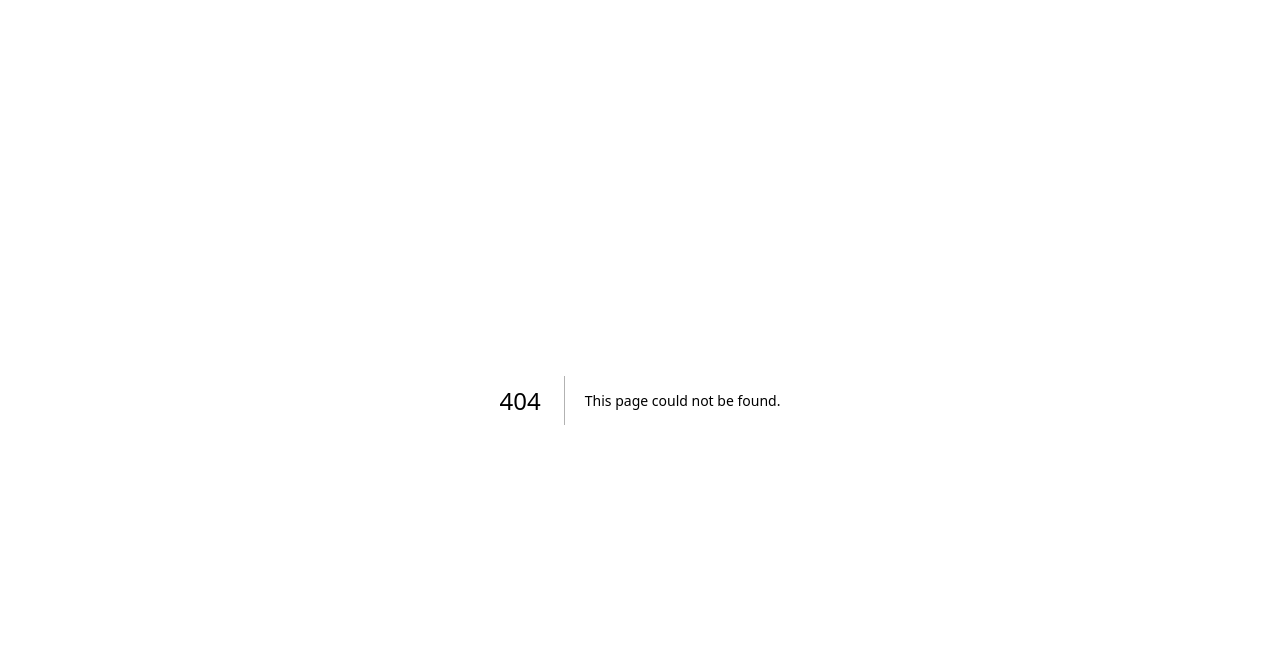
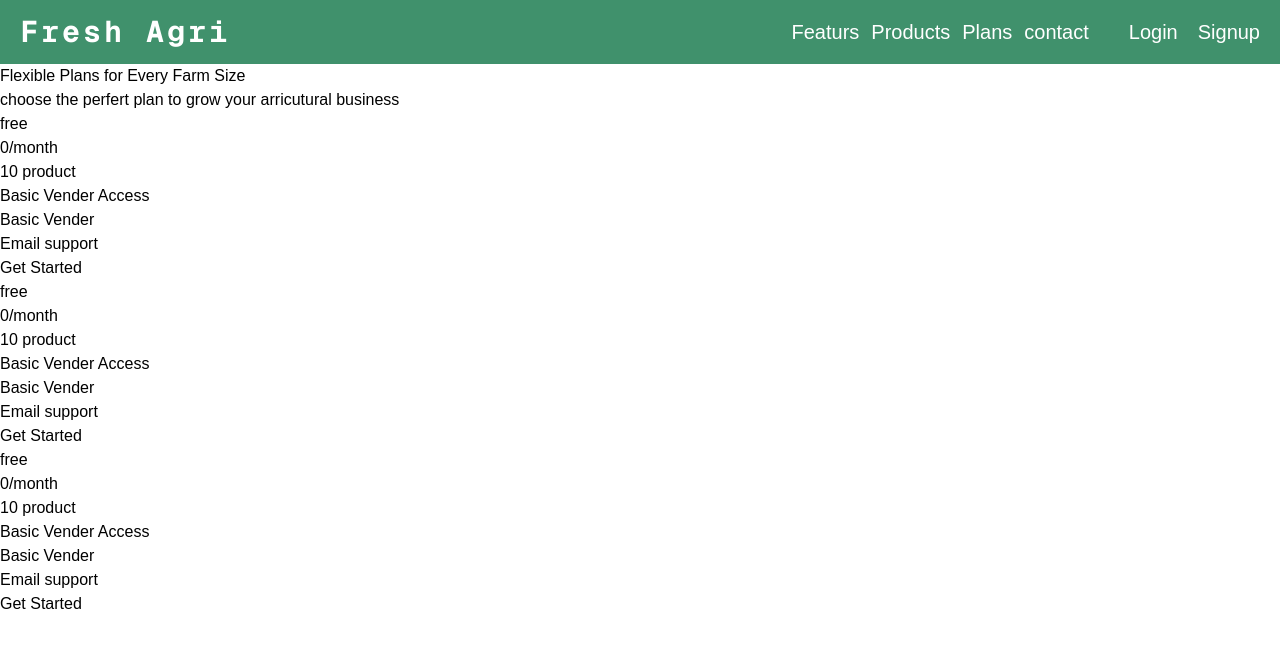
Before and after one commit to Techon-info/Product_demo, a Next.js app in the folder client/: page /plans in a window 1280 px wide. Before the commit this address had no page. Shown: the top 648 px of the page. Built offline with nearby package versions, Linux system fonts and the light colour scheme.

Commit message:
add plan sub folder

```diff
--- /dev/null
+++ b/client/app/plans/page.tsx
@@ -0,0 +1,35 @@
+import React from "react";
+import MainNav from "../components/layout/MainNav";
+
+export default function page() {
+  return (
+    <>
+      <MainNav />
+      <div className="flex flex-col">
+        <h1>Flexible Plans for Every Farm Size</h1>
+        <h3>choose the perfert plan to grow your arricutural business</h3>
+        <div>
+          <Card />
+          <Card />
+          <Card />
+        </div>
+      </div>
+    </>
+  );
+}
+
+const Card = function () {
+  return (
+    <div>
+      <h1>free</h1>
+      <h3>0/month</h3>
+      <ul>
+        <li>10 product</li>
+        <li>Basic Vender Access</li>
+        <li>Basic Vender</li>
+        <li>Email support</li>
+      </ul>
+      <button>Get Started</button>
+    </div>
+  );
+};
```
